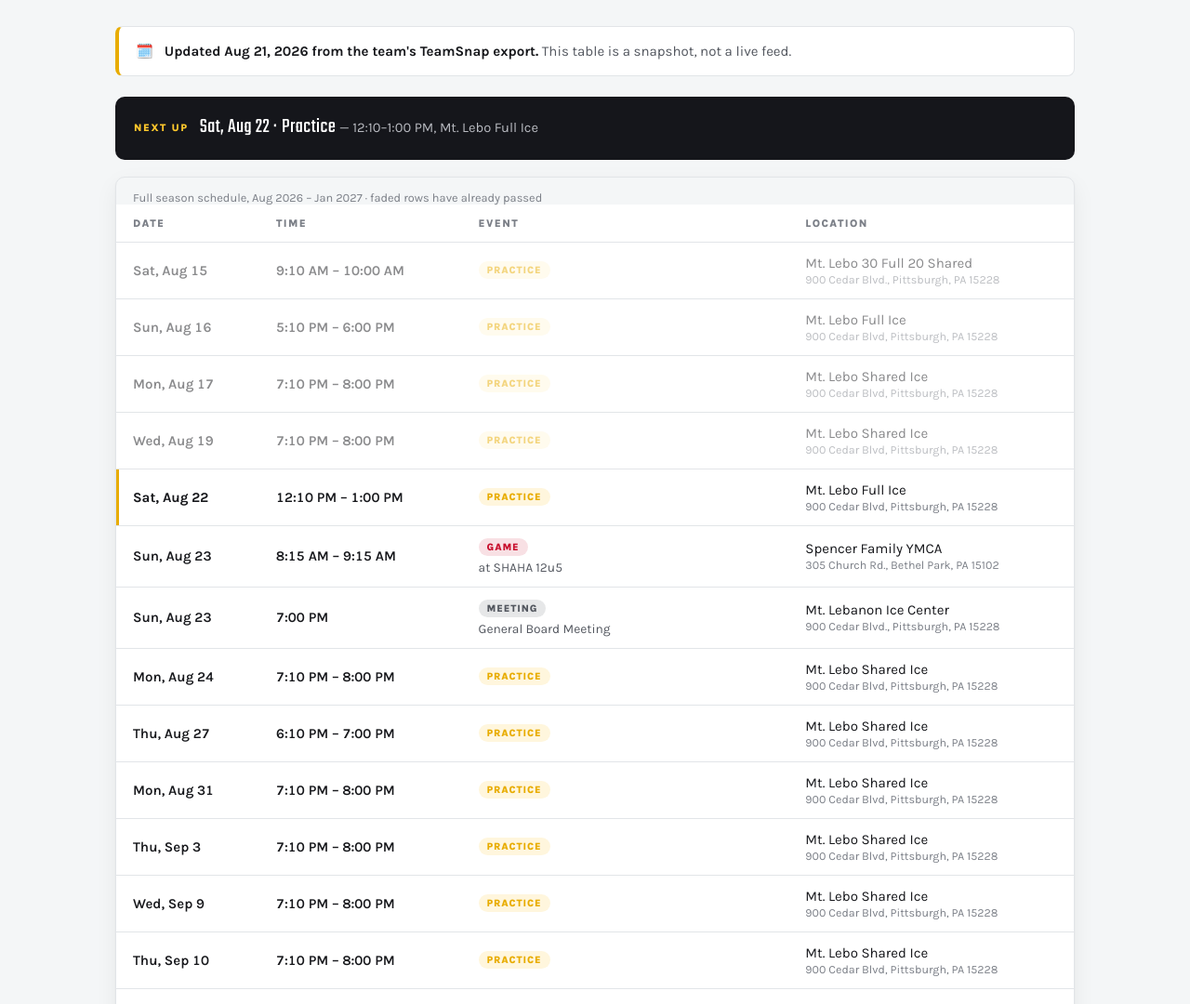
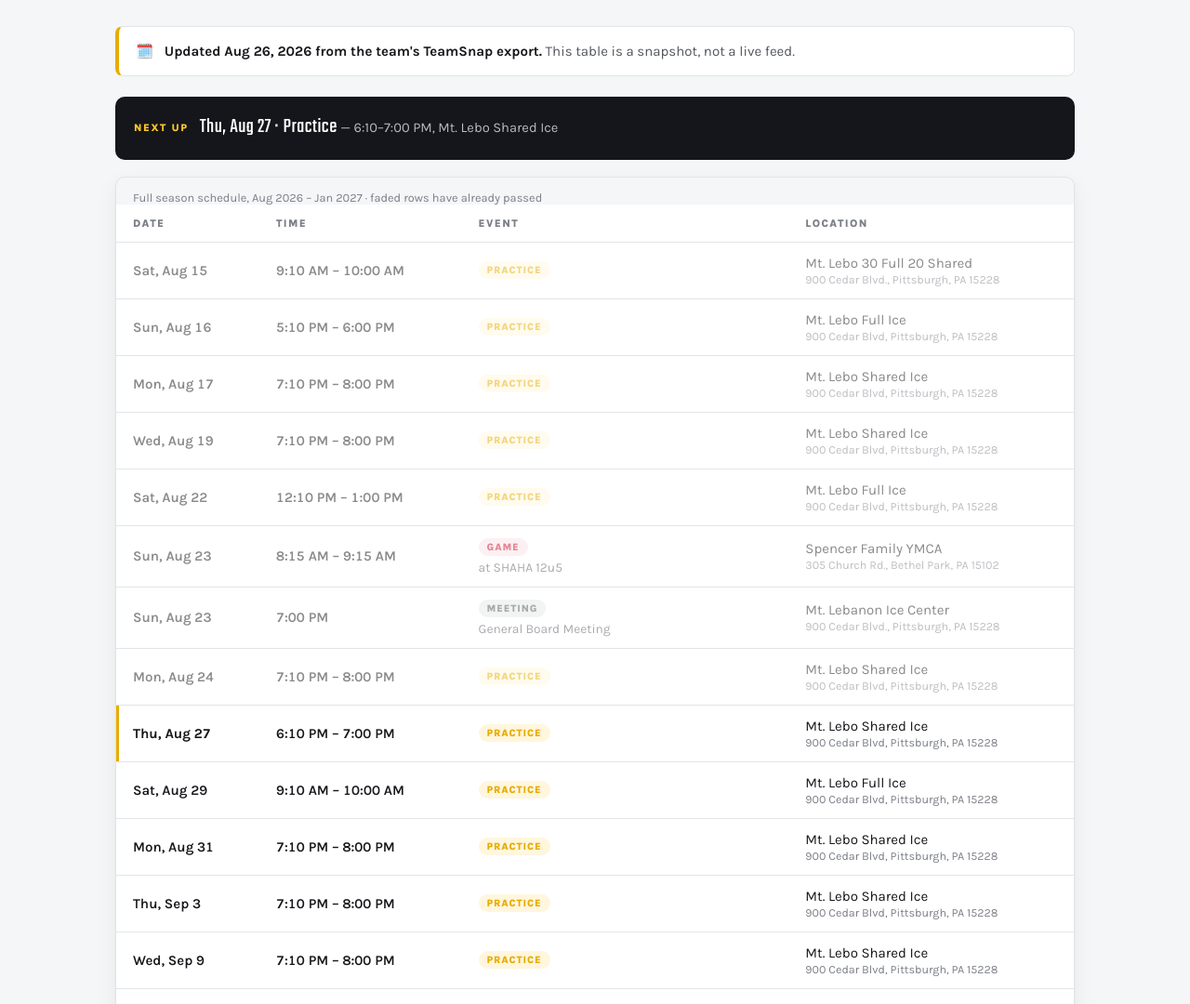
Before and after one commit to trn107/Hornets, a plain HTML site: page index.html in a window 1280 px wide. Shown: the part 4260-5340 px from the top of the page at 93% size. Drawn offline with Linux system fonts and the light colour scheme.

Commit message:
Add files via upload

```diff
--- a/index.html
+++ b/index.html
@@ -828,12 +828,12 @@
 
       <div class="note-card">
         <span>🗓️</span>
-        <span><strong>Updated Aug 21, 2026 from the team's TeamSnap export.</strong> This table is a snapshot, not a live feed.</span>
+        <span><strong>Updated Aug 26, 2026 from the team's TeamSnap export.</strong> This table is a snapshot, not a live feed.</span>
       </div>
 
       <div class="next-up">
         <span class="tag">Next Up</span>
-        <span class="detail">Sat, Aug 22 · Practice <span class="dim">— 12:10–1:00 PM, Mt. Lebo Full Ice</span></span>
+        <span class="detail">Thu, Aug 27 · Practice <span class="dim">— 6:10–7:00 PM, Mt. Lebo Shared Ice</span></span>
       </div>
 
       <div class="schedule-table-wrap">
@@ -872,35 +872,41 @@
               <td><span class="pill pill-practice">Practice</span></td>
               <td>Mt. Lebo Shared Ice<span class="loc-addr">900 Cedar Blvd, Pittsburgh, PA 15228</span></td>
             </tr>
-            <tr class="row-next">
+            <tr class="row-past">
               <td class="when">Sat, Aug 22</td>
               <td class="when">12:10 PM – 1:00 PM</td>
               <td><span class="pill pill-practice">Practice</span></td>
               <td>Mt. Lebo Full Ice<span class="loc-addr">900 Cedar Blvd, Pittsburgh, PA 15228</span></td>
             </tr>
-            <tr>
+            <tr class="row-past">
               <td class="when">Sun, Aug 23</td>
               <td class="when">8:15 AM – 9:15 AM</td>
               <td><span class="pill pill-game">Game</span><span class="event-label">at SHAHA 12u5</span></td>
               <td>Spencer Family YMCA<span class="loc-addr">305 Church Rd., Bethel Park, PA 15102</span></td>
             </tr>
-            <tr>
+            <tr class="row-past">
               <td class="when">Sun, Aug 23</td>
               <td class="when">7:00 PM</td>
               <td><span class="pill pill-meeting">Meeting</span><span class="event-label">General Board Meeting</span></td>
               <td>Mt. Lebanon Ice Center<span class="loc-addr">900 Cedar Blvd., Pittsburgh, PA 15228</span></td>
             </tr>
-            <tr>
+            <tr class="row-past">
               <td class="when">Mon, Aug 24</td>
               <td class="when">7:10 PM – 8:00 PM</td>
               <td><span class="pill pill-practice">Practice</span></td>
               <td>Mt. Lebo Shared Ice<span class="loc-addr">900 Cedar Blvd, Pittsburgh, PA 15228</span></td>
             </tr>
-            <tr>
+            <tr class="row-next">
               <td class="when">Thu, Aug 27</td>
               <td class="when">6:10 PM – 7:00 PM</td>
               <td><span class="pill pill-practice">Practice</span></td>
               <td>Mt. Lebo Shared Ice<span class="loc-addr">900 Cedar Blvd, Pittsburgh, PA 15228</span></td>
+            </tr>
+            <tr>
+              <td class="when">Sat, Aug 29</td>
+              <td class="when">9:10 AM – 10:00 AM</td>
+              <td><span class="pill pill-practice">Practice</span></td>
+              <td>Mt. Lebo Full Ice<span class="loc-addr">900 Cedar Blvd, Pittsburgh, PA 15228</span></td>
             </tr>
             <tr>
               <td class="when">Mon, Aug 31</td>
```
